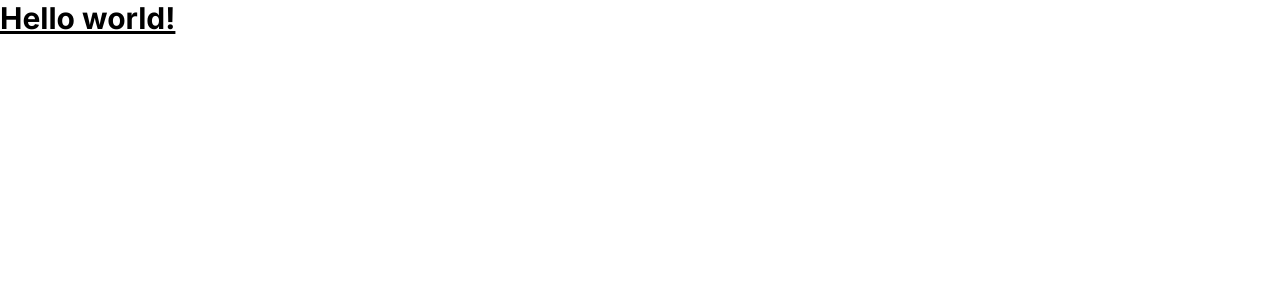
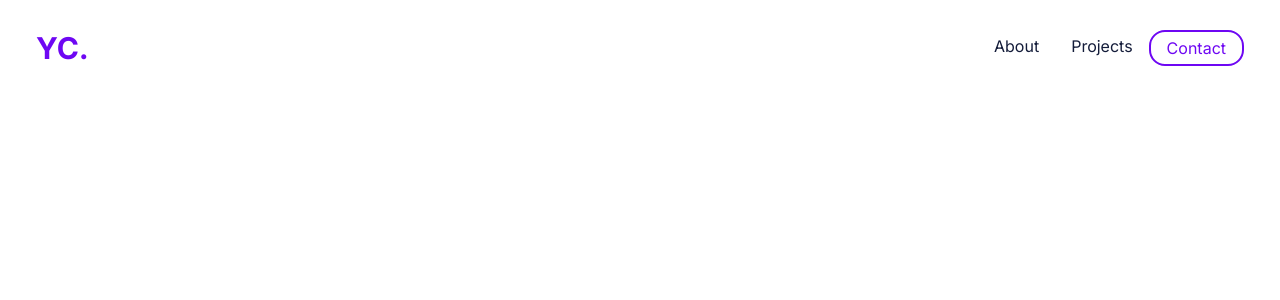
Before and after one commit to YuriCast/Personal-Portfolio, a Next.js app: page / in a window 1280 px wide. Shown: the top 300 px of the page. Built offline with nearby package versions, Linux system fonts and the light colour scheme.

Commit message:
design web navbar

```diff
--- a/app/globals.css
+++ b/app/globals.css
@@ -1,3 +1,7 @@
 @tailwind base;
 @tailwind components;
 @tailwind utilities;
+
+body {
+  background-color: white;
+}
--- a/app/layout.tsx
+++ b/app/layout.tsx
@@ -1,3 +1,4 @@
+import Header from '@/components/header'
 import './globals.css'
 import { Inter } from 'next/font/google'
 
@@ -16,8 +17,9 @@ export default function RootLayout({
   return (
     <html lang="en">
       <body className={inter.className}>
-
-        {children}</body>
+        <Header />
+        {children}
+      </body>
     </html>
   )
 }
--- a/app/page.tsx
+++ b/app/page.tsx
@@ -1,7 +1,7 @@
 export default function Home() {
   return (
-    <h1 className="text-3xl font-bold underline">
-      Hello world!
-    </h1>
+    <div>
+
+    </div>
   )
 }
--- /dev/null
+++ b/components/header.tsx
@@ -0,0 +1,16 @@
+import React from 'react'
+
+const Header = () => {
+  return (
+    <header className='flex justify-between items-center h-24 max-w-[1240px] mx-auto px-4'>
+      <h1 className='w-full text-3xl font-bold text-[#6E07F3] cursor-pointer'>YC.</h1>
+      <ul className='flex'>
+        <li className='py-1 px-4 text-[#141C3A] cursor-pointer hover:text-[#6E07F3] transition-colors duration-200 ease-in-out'>About</li>
+        <li className='py-1 px-4 text-[#141C3A] cursor-pointer hover:text-[#6E07F3] transition-colors duration-200 ease-in-out'>Projects</li>
+        <li className='py-1 px-4 text-[#6E07F3] border-2 border-[#6E07F3] rounded-2xl cursor-pointer bg-white hover:bg-[#6E07F3] hover:text-white transition-colors duration-200 ease-in-out'>Contact</li>
+      </ul>
+    </header>
+  )
+}
+
+export default Header
--- a/package.json
+++ b/package.json
@@ -19,6 +19,7 @@
     "postcss": "8.4.24",
     "react": "18.2.0",
     "react-dom": "18.2.0",
+    "react-icons": "^4.9.0",
     "tailwindcss": "3.3.2",
     "typescript": "5.1.3"
   }
```
Also changed, not shown: 1 other file (tests, documents, lock files or other folders).
